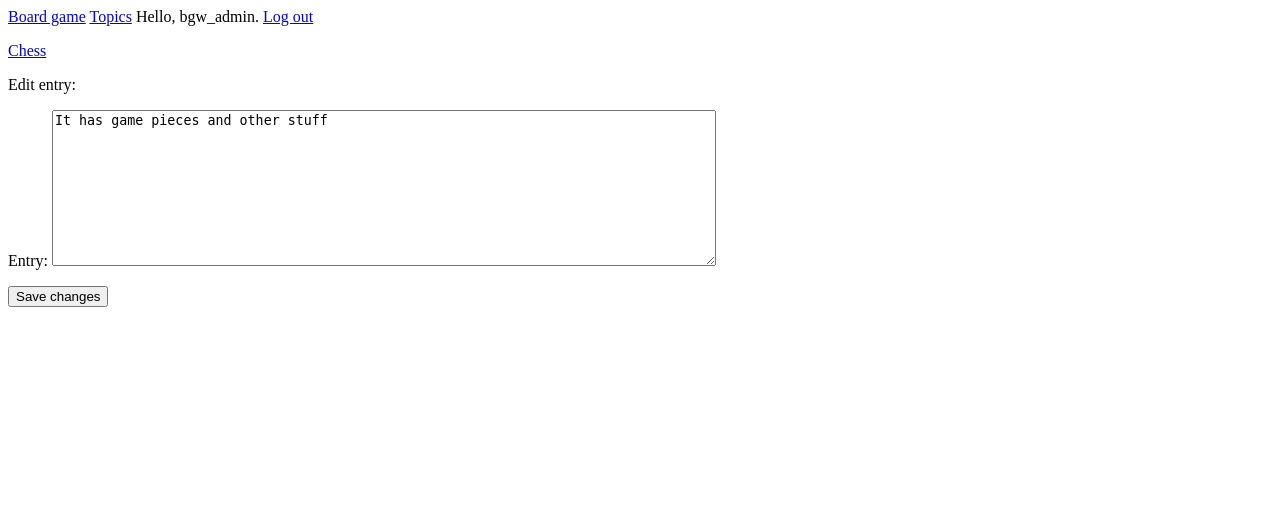
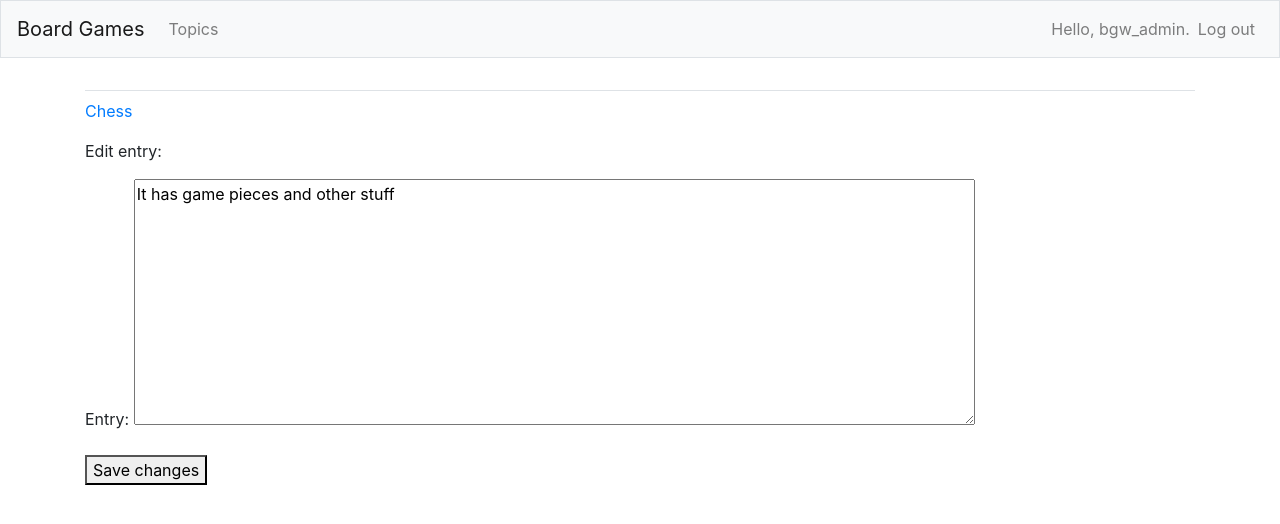
Before and after one commit to SirBearington/Boargame_website, a Django app: page /edit_entry/2/ in a window 1280 px wide. Shown: the top 524 px of the page. Run offline with Django 4.2, Linux system fonts and the light colour scheme; a user stored in the database is signed in; data comes from the database, SQL or seed files in the repository; some libraries are stand-ins or nearby versions.

Commit message:
base.html replaced

```diff
--- a/Boargame_website/settings.py
+++ b/Boargame_website/settings.py
@@ -34,6 +34,9 @@ INSTALLED_APPS = [
     #"OUR" apps
     'boardgame_app',
     'users',
+
+    # Third Party apps.
+    'bootstrap4',
 
     #default django apps
     'django.contrib.admin',
--- a/boardgame_app/templates/boardgame_app/base.html
+++ b/boardgame_app/templates/boardgame_app/base.html
@@ -1,12 +1,59 @@
-<p>
-     <a href="{% url 'boardgame_app:index' %}">Board game</a>
-     <a href="{% url 'boardgame_app:topics' %}">Topics</a>
-    {% if user.is_authenticated %}
-        Hello, {{ user.username }}.
-        <a href="{% url 'users:logout' %}">Log out</a>
-    {% else %}
-        <a href="{% url 'users:register' %}">Register</a> -
-        <a href="{% url 'users:login' %}">Log in</a>
-    {% endif %}
-</p>
- {% block content %}{% endblock content %}
+ {% load bootstrap4 %}
+
+  <!doctype html>
+  <html lang="en">
+  <head>
+    <meta charset="utf-8">
+    <meta name="viewport" content="width=device-width, initial-scale=1,
+      shrink-to-fit=no">
+   <title>Board Game</title>
+
+   {% bootstrap_css %}
+   {% bootstrap_javascript jquery='full' %}
+
+   </head>
+<body>
+  <nav class="navbar navbar-expand-md navbar-light bg-light mb-4 border">
+
+    <a class="navbar-brand" href="{% url 'boardgame_app:index'%}">
+    Board Games</a>
+
+      <button class="navbar-toggler" type="button" data-toggle="collapse"
+    data-target="#navbarCollapse" aria-controls="navbarCollapse"
+    aria-expanded="false" aria-label="Toggle navigation">
+    <span class="navbar-toggler-icon"></span></button>
+    <div class="collapse navbar-collapse" id="navbarCollapse">
+        <ul class="navbar-nav mr-auto">
+            <li class="nav-item">
+            <a class="nav-link" href="{% url 'board_game_app:topics'%}">Topics</a></li>
+        </ul>
+        <ul class="navbar-nav ml-auto">
+            {% if user.is_authenticated %}
+            <li class="nav-item">
+              <span class="navbar-text"}">Hello, {{ user.username }}.</span>
+            </li>
+            <li class="nav-item">
+              <a class="nav-link" href="{% url 'users:logout' %}">Log out</a>
+            </li>
+           {% else %}
+            <li class="nav-item">
+              <a class ="nav-link" href="{% url 'users:register' %}">Register</a>
+            </li>
+            <li class="nav-item">
+              <a class = "nav-link" href="{% url 'users:login' %}">Log in</a></li>
+           {% endif %}
+         </ul>
+        </div>
+
+    </nav>
+
+    <main role="main" class="container">
+        <div class="pb-2 mb-2 border-bottom">
+            {% block page_header %}{% endblock page_header %}
+        </div>
+        <div>
+            {% block content %}{% endblock content %}
+        </div>
+    </main>
+</body>
+</html>
```
